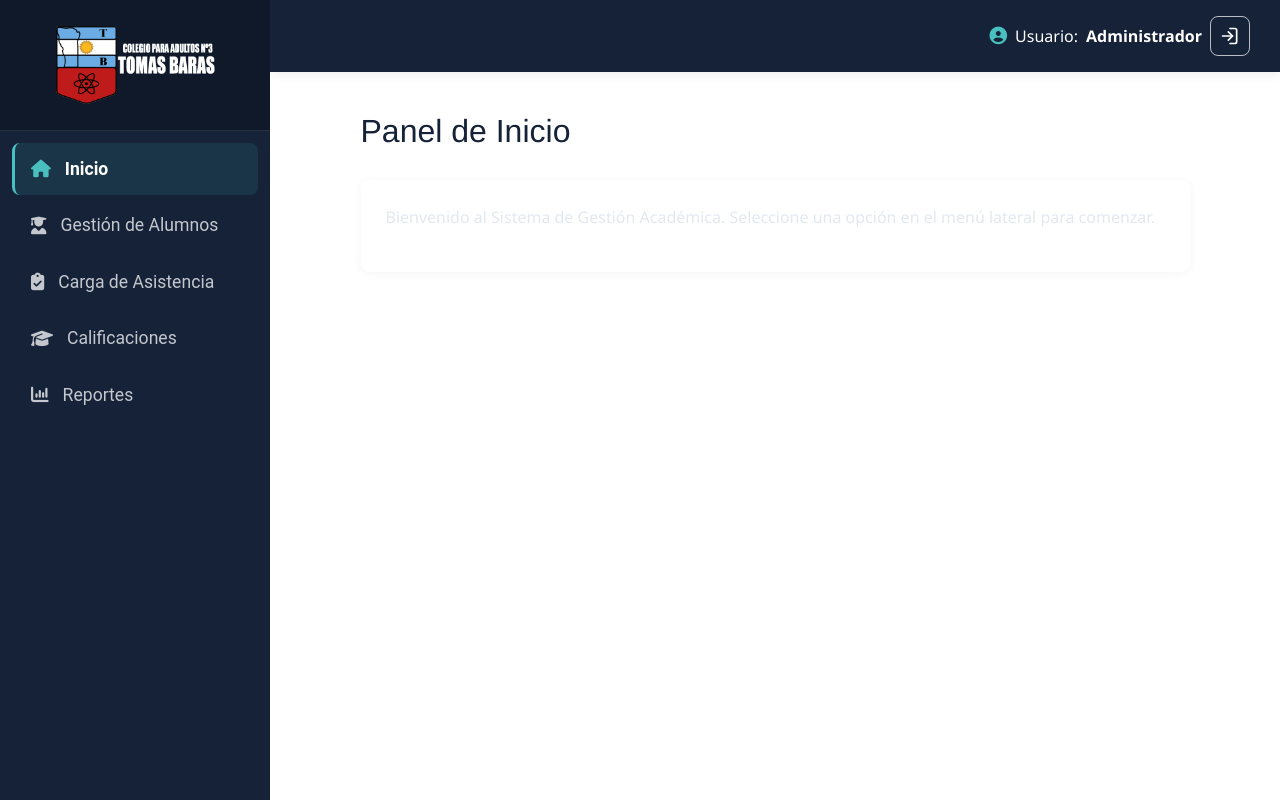
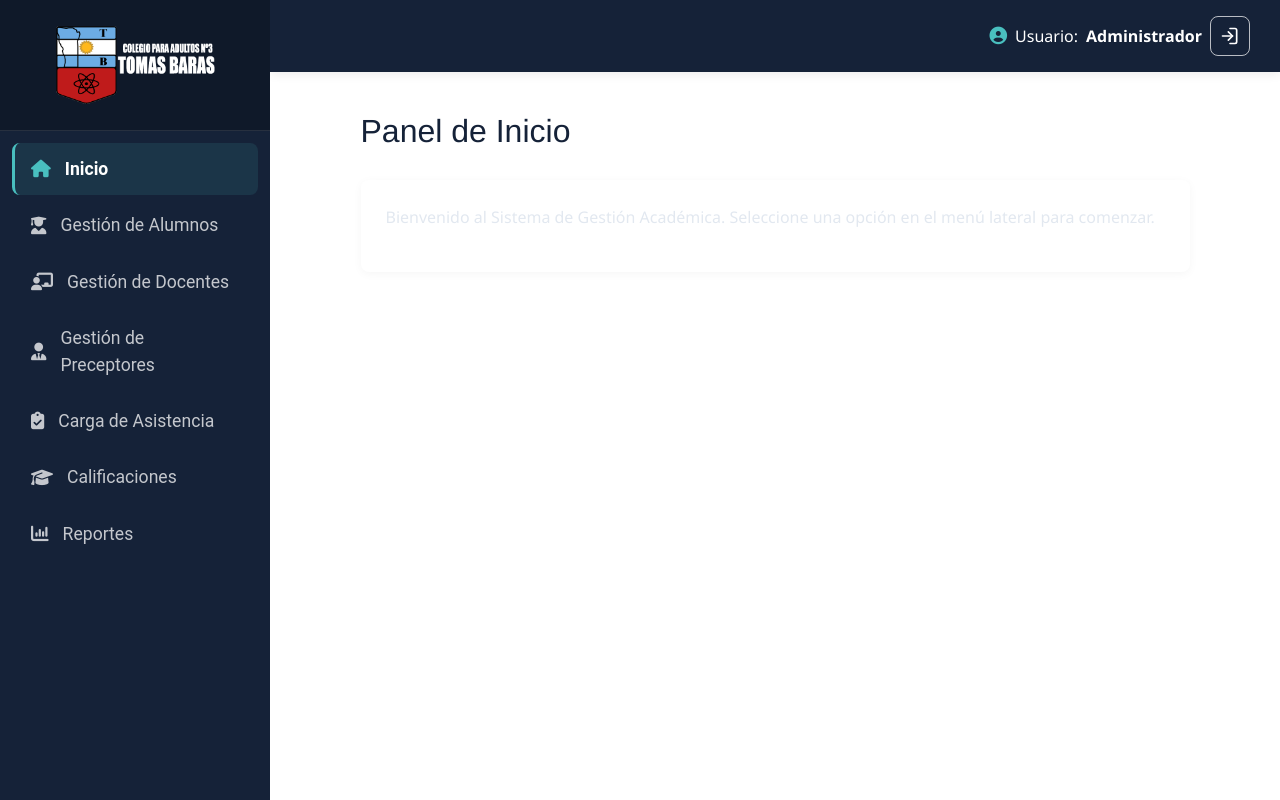
Before and after one commit to Lautacampo/Escuela, a React (Vite) app in the folder frontend/: page /gestion in a window 1280 px wide. Built offline with nearby package versions, Linux system fonts and the light colour scheme.

Commit message:
Agregamos Docentes y Preceptores al NavBar

```diff
--- a/frontend/src/shared/layout/NavbarGestionLateral.jsx
+++ b/frontend/src/shared/layout/NavbarGestionLateral.jsx
@@ -33,6 +33,25 @@ export default function NavBarGestionLateral() {
         </li>
         <li>
           <NavLink
+            to="/gestion/docentes"
+            className={({ isActive }) => (isActive ? "activo" : "")}
+          >
+            <i className="fa-solid fa-chalkboard-user" aria-hidden="true" />
+            Gestión de Docentes
+          </NavLink>
+        </li>
+
+        <li>
+          <NavLink
+            to="/gestion/preceptores"
+            className={({ isActive }) => (isActive ? "activo" : "")}
+          >
+            <i className="fa-solid fa-user-tie" aria-hidden="true" />
+            Gestión de Preceptores
+          </NavLink>
+        </li>
+        <li>
+          <NavLink
             to="/gestion/asistencia"
             className={({ isActive }) => (isActive ? "activo" : "")}
           >
```
